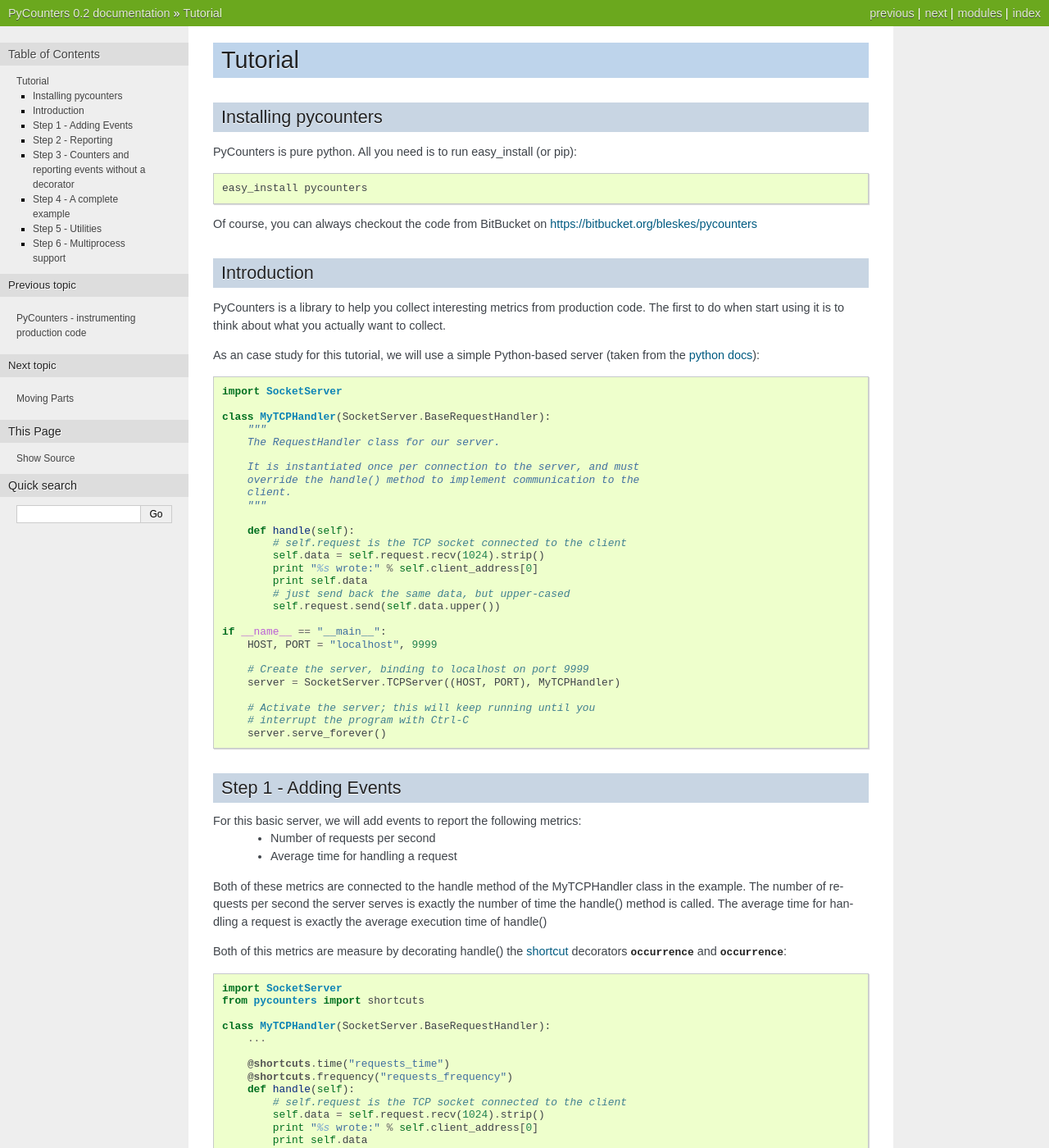
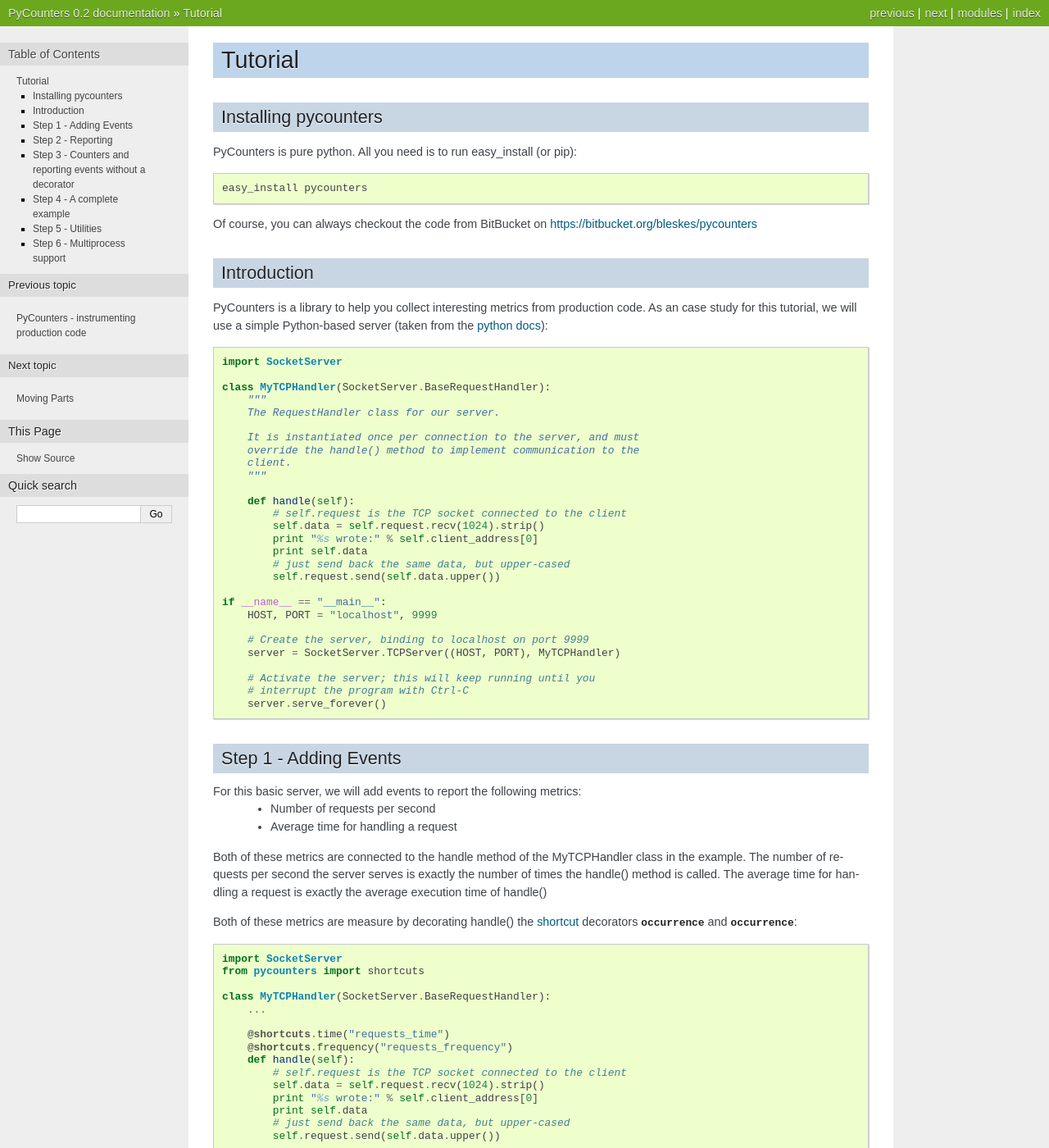
Before and after one commit to prismskylabs/pycounters, a Sphinx documentation site: the page built from docs/source/tutorial.rst, in a window 1280 px wide and 1400 px high. Shown: the whole window at 82% size. Built offline with Sphinx 7.4.7, drawn with Linux system fonts in a browser that asks for light colours.

Commit message:
Minor docs typo's

```diff
--- a/docs/source/tutorial.rst
+++ b/docs/source/tutorial.rst
@@ -19,10 +19,8 @@ Of course, you can always checkout the code from BitBucket on https://bitbucket.
 Introduction
 ---------------------
 
-PyCounters is a library to help you collect interesting metrics from production code. The first to do when start using
-it is to think about what you actually want to collect.
-
-As an case study for this tutorial, we will use a simple Python-based server (taken from the `python docs
+PyCounters is a library to help you collect interesting metrics from production code. As an case study for
+this tutorial, we will use a simple Python-based server (taken from the `python docs
 <http://docs.python.org/library/socketserver.html#socketserver-tcpserver-example>`_): ::
 
     import SocketServer
@@ -64,10 +62,10 @@ For this basic server, we will add events to report the following metrics:
  * Average time for handling a request
 
 Both of these metrics are connected to the handle method of the MyTCPHandler class in the example.
-The number of requests per second the server serves is exactly the number of time the handle() method is called.
+The number of requests per second the server serves is exactly the number of times the handle() method is called.
 The average time for handling a request is exactly the average execution time of handle()
 
-Both of this metrics are measure by decorating handle() the :ref:`shortcut <shortcuts>` decorators
+Both of these metrics are measure by decorating handle() the :ref:`shortcut <shortcuts>` decorators
 :meth:`occurrence <pycounters.shortcuts.frequency>` and :meth:`occurrence <pycounters.shortcuts.time>`: ::
 
     import SocketServer
```
